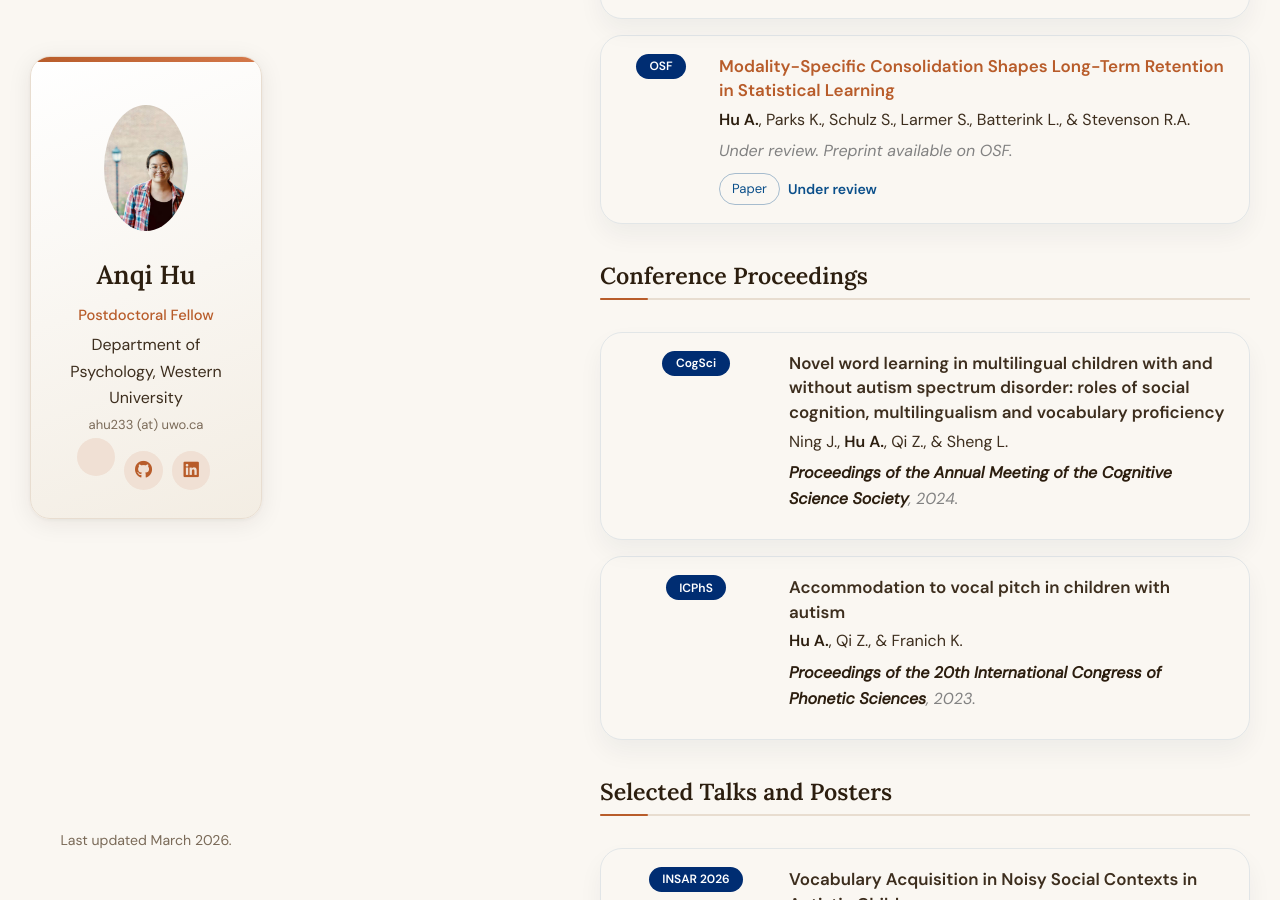
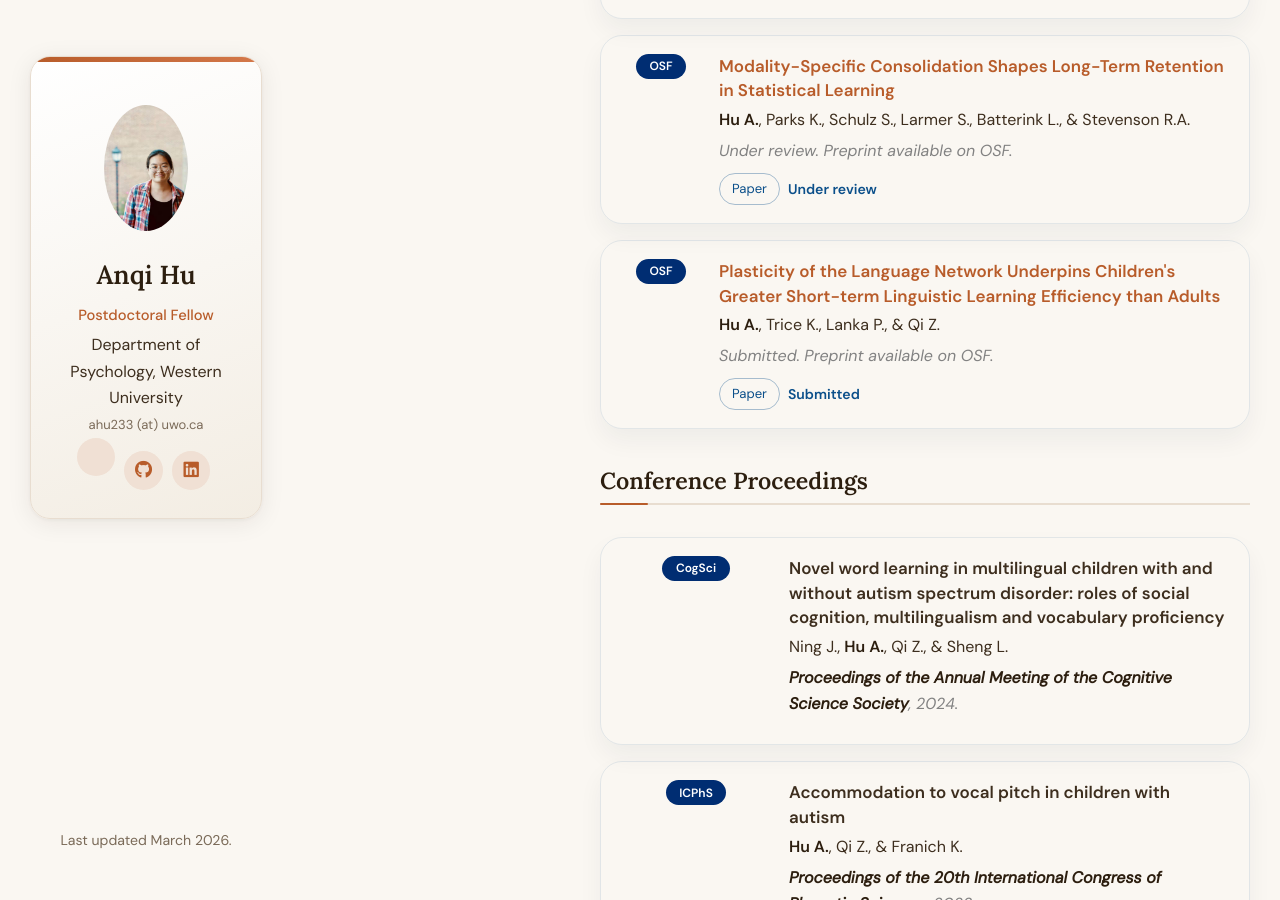
Before and after one commit to anqihu2/anqihu2.github.io, a Jekyll site: the page built from index.md, in a window 1280 px wide and 900 px high, scrolled down 2327 px. Built offline with Jekyll 4.4.1, drawn with Linux system fonts in a browser that asks for light colours; nearby versions of some CDN libraries; a style sheet for code colours, icons or effects is not loaded.

Commit message:
Updated publication.yml with fMRI paper

```diff
--- a/_data/publications.yml
+++ b/_data/publications.yml
@@ -48,3 +48,10 @@ main:
   conference: Under review. Preprint available on OSF.
   pdf: https://doi.org/10.31234/osf.io/c73ws_v2
   notes: Under review
+- title: Plasticity of the Language Network Underpins Children's Greater Short-term
+    Linguistic Learning Efficiency than Adults
+  authors: <strong>Hu A.</strong>, Trice K., Lanka P., & Qi Z.
+  conference_short: OSF
+  conference: Submitted. Preprint available on OSF.
+  pdf: https://osf.io/preprints/psyarxiv/dprqe_v4
+  notes: Submitted
```
